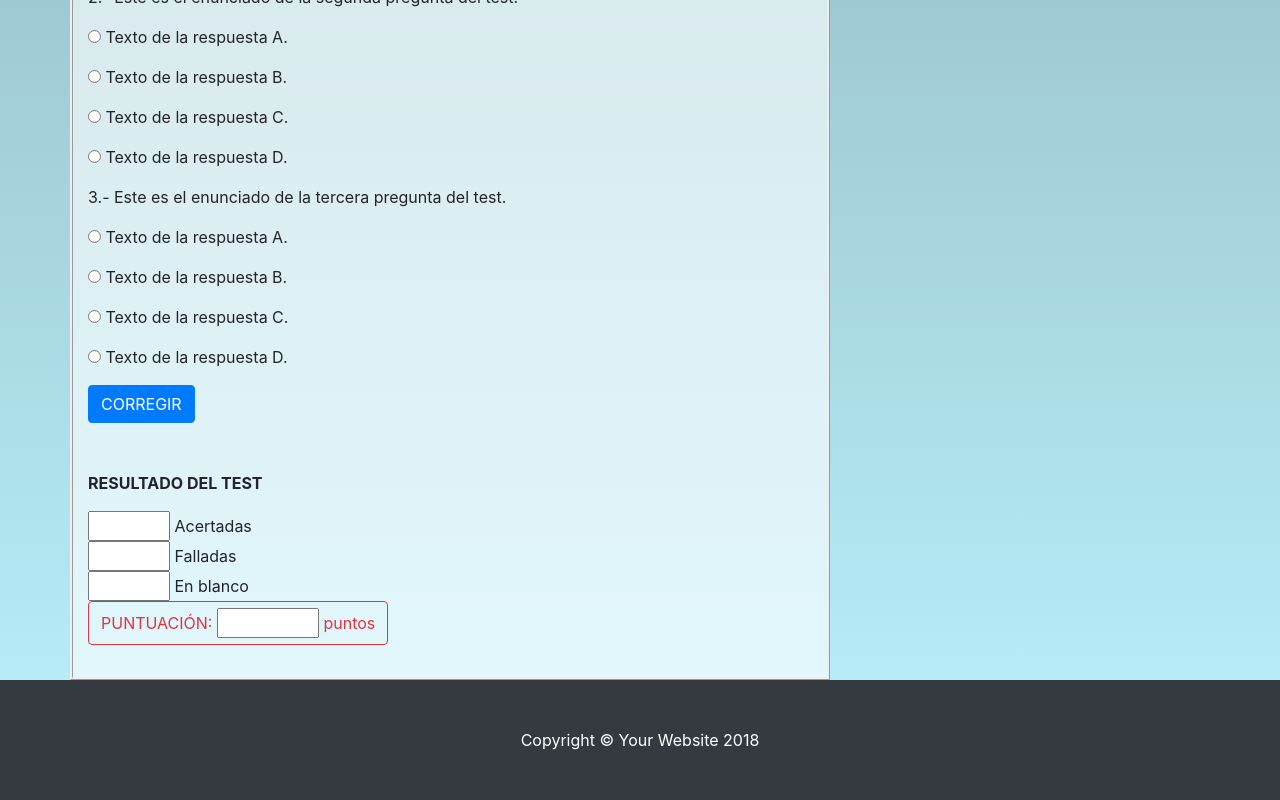
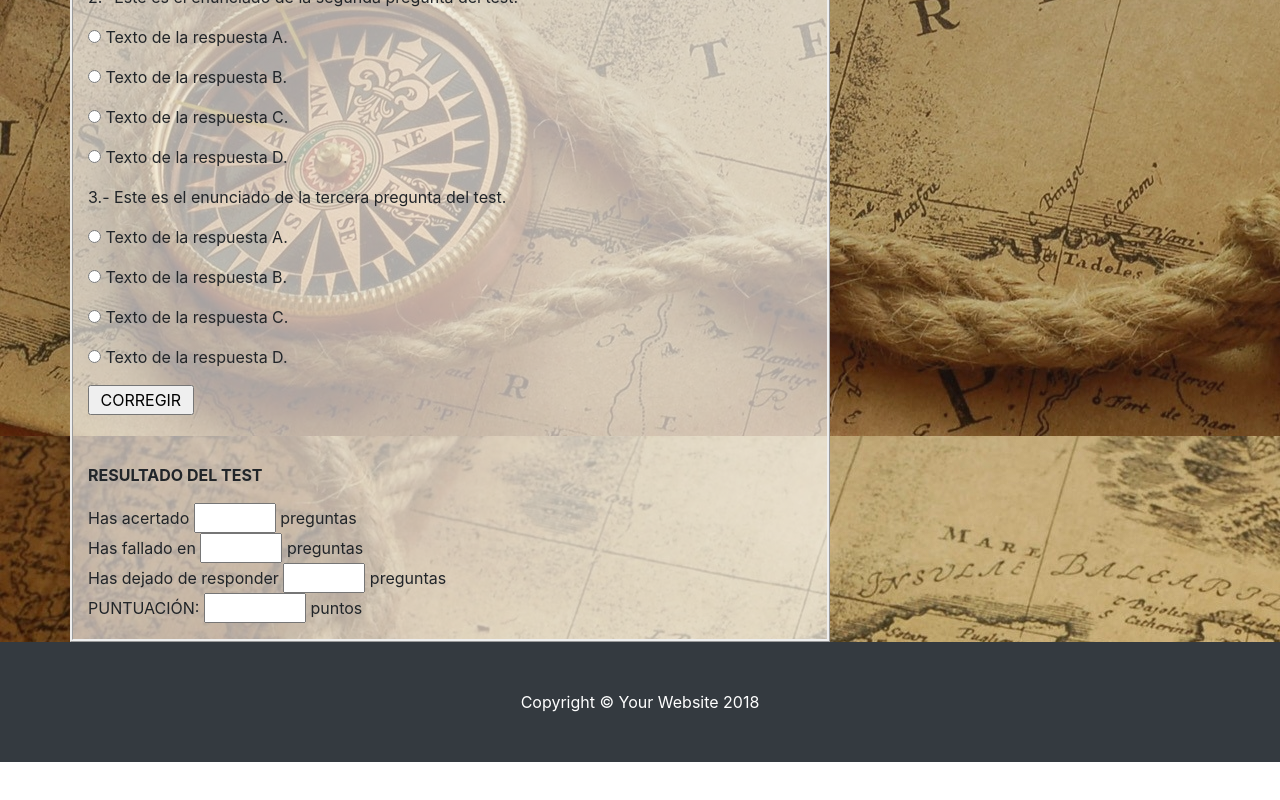
Before and after one commit to IvanPerez9/Aplicacion-educativa-interactiva-IPO, a website: page IPOHTML/test2.html in a window 1280 px wide. Shown: the part 764-1564 px from the top of the page. After the commit the page ends 1526 px from the top, so only its background shows below. Drawn offline with Linux system fonts and the light colour scheme.

Commit message:
Revert "Minor changed"
This reverts commit 5e764ddf3281932d252085594633e75e64f80c8d.

```diff
--- a/IPOHTML/css/blog-home.css
+++ b/IPOHTML/css/blog-home.css
@@ -3,7 +3,6 @@
  * Copyright 2013-2017 Start Bootstrap
  * Licensed under MIT (https://github.com/BlackrockDigital/startbootstrap-blog-home/blob/master/LICENSE)
  */
-
 
 body {
   padding-top: 54px;
@@ -11,7 +10,7 @@ body {
 body {
     width: 100%;
     height: 100%;
-    background-image: linear-gradient(rgba(82, 72, 72, 0.47), rgba(15, 19, 20, 0)),url("../img/fondoPrincipal.jpg");
+    background-image: url('../img/bgHistory.jpg');
 }
 
 @media (min-width: 992px) {
@@ -23,19 +22,6 @@ body {
 .desplegable{
 
 }
-
-h1{
-  font-size: 4em;
-}
-
-hr {
-  border-top: 2px solid #0069d9 ;
-  border-bottom: 2px solid #0069d9 ;
-  border-left:none;
-  border-right:none;
-  height: 6px;
-}
-
 .navbar-wrapper {
   position: absolute;
   top: 0;
--- a/IPOHTML/css/blog-post.css
+++ b/IPOHTML/css/blog-post.css
@@ -10,7 +10,7 @@ body {
 body {
     width: 100%;
     height: 100%;
-	background-image: linear-gradient(rgba(82, 72, 72, 0.47), rgba(15, 19, 20, 0)),url("../img/fondoPrincipal.jpg");
+	background-image: linear-gradient(rgba(82, 72, 72, 0.47), rgba(15, 19, 20, 0)),url("../img/bgHistory.jpg");
 
 }
 @media (min-width: 992px) {
--- a/IPOHTML/css/contacto.css
+++ b/IPOHTML/css/contacto.css
@@ -30,7 +30,7 @@ a:focus {
 
 a:hover {
 	text-decoration: none;
-	color: #0069d9;
+	color: #57b846;
 }
 
 /*---------------------------------------------*/
@@ -209,7 +209,7 @@ textarea.input1 + .shadow-input1 {
   width: 100%;
   height: 100%;
   box-shadow: 0px 0px 0px 0px;
-  color: #0069d9;
+  color: rgba(87,184,70, 0.5);
 }
 
 .input1:focus + .shadow-input1 {
@@ -246,7 +246,7 @@ textarea.input1 + .shadow-input1 {
   min-width: 193px;
   height: 50px;
   border-radius: 25px;
-  background: #0069d9;
+  background: #57b846;
   font-family: Montserrat-Bold;
   font-size: 15px;
   line-height: 1.5;
--- a/IPOHTML/css/inicio.css
+++ b/IPOHTML/css/inicio.css
@@ -37,8 +37,8 @@ body{
     box-shadow: 6px 6px 25px rgba(0, 0, 0, 0.15);
 }
 .btn-primary{
-    background-color:#0069d9!important;
-    border-color: #0069d9 !important;
+    background-color:#3340f7 !important;
+    border-color: #2231ff !important;
 }
 .btn-primary:hover, .btn-primary:focus{
     color: #fff !important;
--- a/IPOHTML/css/register.css
+++ b/IPOHTML/css/register.css
@@ -68,8 +68,8 @@ a, a:hover{
     box-shadow: 6px 6px 25px rgba(0, 0, 0, 0.15);
 }
 .btn-primary{
-    background-color:#0069d9 !important;
-    border-color: #0069d9 !important;
+    background-color:#3340f7 !important;
+    border-color: #2231ff !important;
 }
 .btn-primary:hover, .btn-primary:focus{
     color: #fff !important;
@@ -96,12 +96,12 @@ a, a:hover{
     border-color: transparent !important;
 }
 .text-primary{
-    color: #0069d9 !important;
+    color: #ff5722 !important;
 }
 .custom-control-input:checked~.custom-control-indicator {
     color: #fff;
-    background-color: #0069d9;
-    outline-color: #0069d9;
+    background-color: #ff5722;
+    outline-color: #ff5722;
 }
 .content-divider.center {
     text-align: center;
--- a/IPOHTML/test2.html
+++ b/IPOHTML/test2.html
@@ -105,7 +105,7 @@
 				<img class="imgU" src="img/LogoU.png" height="40" width="50">
 			</a>
 			<button class="navbar-toggler" type="button" data-toggle="collapse" data-target="#navbarResponsive" aria-controls="navbarResponsive"
-			    aria-expanded="false" aria-label="Toggle navigation">
+			 aria-expanded="false" aria-label="Toggle navigation">
 				<span class="navbar-toggler-icon"></span>
 			</button>
 			<div class="collapse navbar-collapse" id="navbarResponsive">
@@ -184,21 +184,21 @@
 					<p> </p>
 				</form>
 				<form name="boton">
-					<input type="button" name="boton" class="btn btn-primary" value=" CORREGIR " onclick="corregir()" />
+					<input type="button" name="boton" value=" CORREGIR " onclick="corregir()" />
 				</form>
 				<br>
 				<br>
 				<b>RESULTADO DEL TEST</b>
 				<p>
-					<form name="resultado" action="" id="resultado">
+					<form name="resultado" action="">
 
-						<input size="3" id="aciertos"> Acertadas
-						<br>
-						<input size="3" id="fallos"> Falladas
-						<br>
-						<input size="3" id="blancos"> En blanco
-						<br>
-						<p class="btn btn-outline-danger">
+						Has acertado
+						<input size="3" id="aciertos"> preguntas
+						<br> Has fallado en
+						<input size="3" id="fallos"> preguntas
+						<br> Has dejado de responder
+						<input size="3" id="blancos"> preguntas
+						<p>
 							PUNTUACIÓN:
 							<input size="5" type="text" id="puntuacion" /> puntos
 					</form>
```
Also changed, not shown: IPOHTML/contacto.html (+1 -3 lines), IPOHTML/index.html (+4 -8 lines), IPOHTML/test1.html (+2 -3 lines), IPOHTML/img/fondoPrincipal.jpg (deleted), IPOHTML/img/images/img-01.png.
